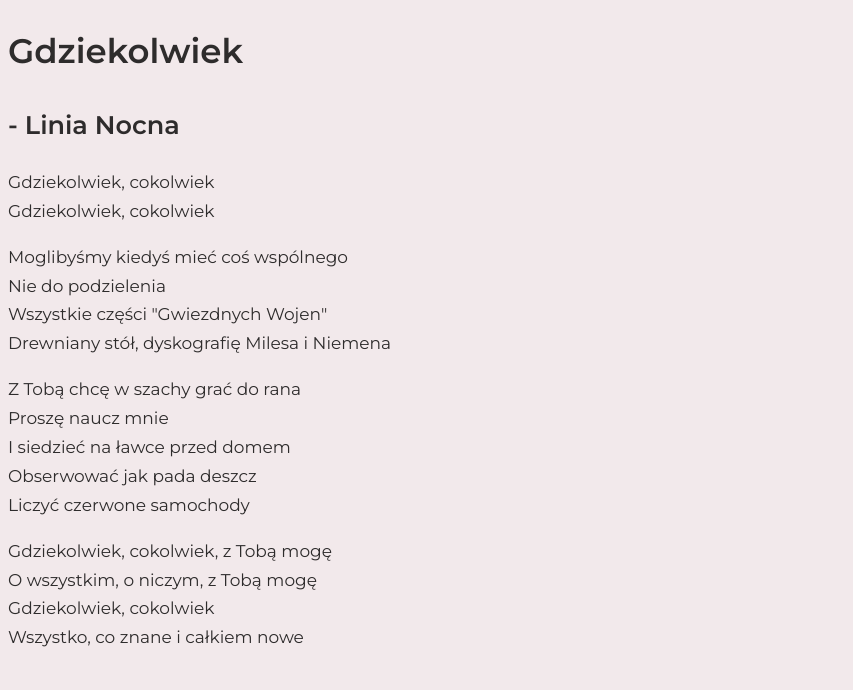
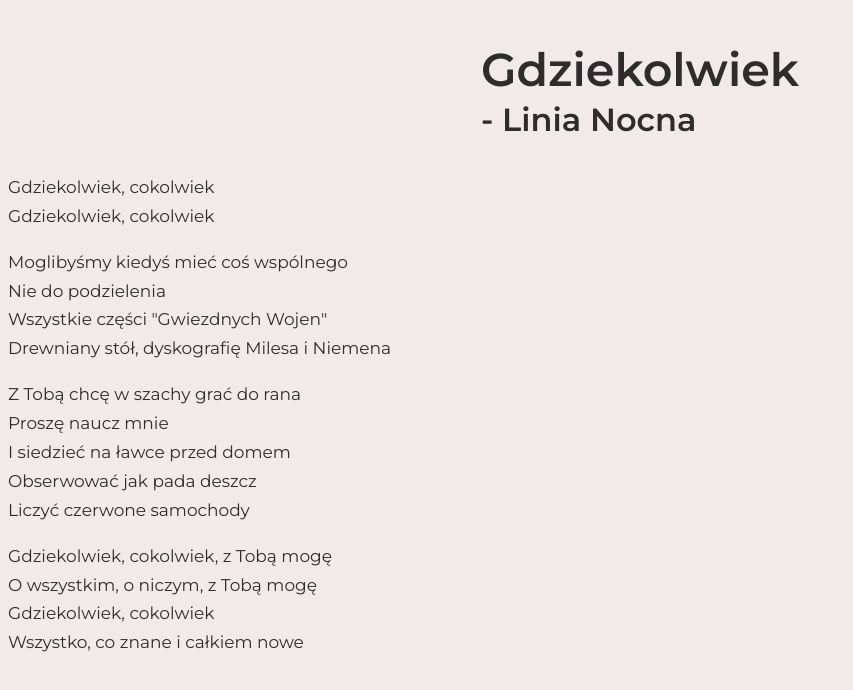
Before and after one commit to superdzoni/nauka-gita, a plain HTML site: page index.html in a window 1280 px wide. Shown: the whole page, without its empty margins (0-853 px from the left). Drawn offline with Linux system fonts and the light colour scheme.

Commit message:
Add header styles

```diff
--- a/css/style.css
+++ b/css/style.css
@@ -6,3 +6,19 @@
     font-size: 17px;
     font-weight: 400;
 }
+
+.splash {
+    line-height: 0.6;
+    display: flex;
+    justify-content: center;
+
+}
+
+h1 {
+    font-size: 46px;
+    margin: 48px 0 0 0;
+}
+
+h2 {
+    font-size: 32px;
+}
```
